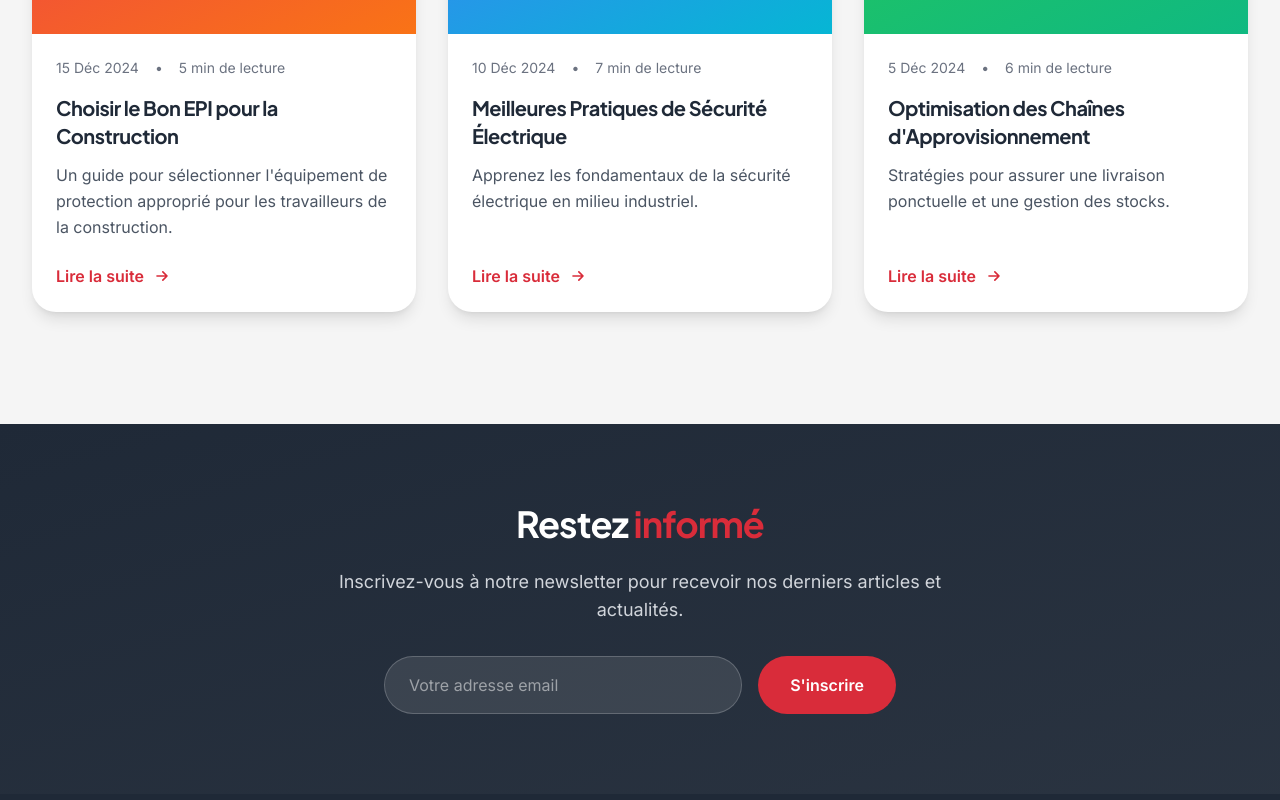
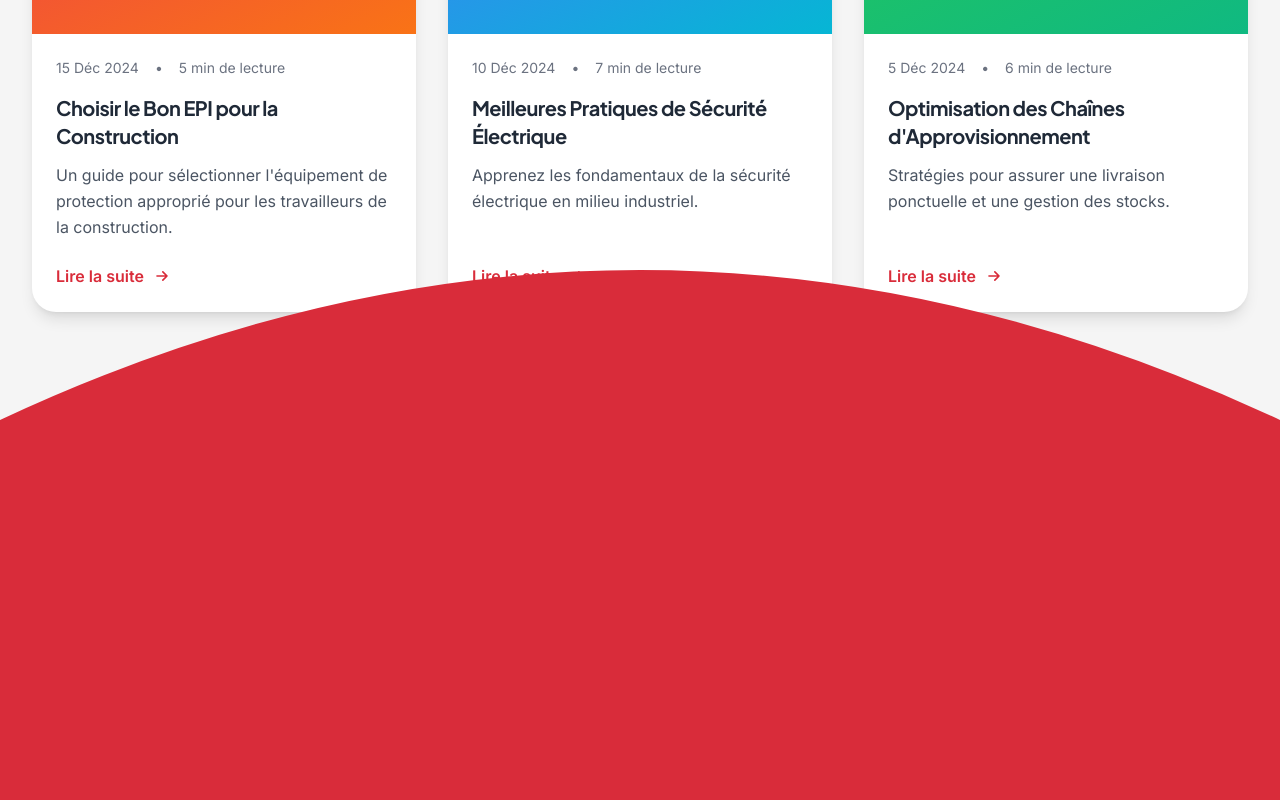
Before and after one commit to RawaneG/B2B-Industrial, a Next.js app: page /blog in a window 1280 px wide. Shown: the part 680-1480 px from the top of the page. Built offline with nearby package versions, Linux system fonts and the light colour scheme.

Commit message:
feat: implement page transition with curved overlay and route name display

```diff
--- /dev/null
+++ b/components/transitions/PageTransition.js
@@ -0,0 +1,158 @@
+'use client';
+import React, { useEffect, useState } from 'react';
+import { motion } from 'framer-motion';
+import { useRouter } from 'next/router';
+
+/**
+ * Page transition inspired by olivierlarose/nextjs-framer-page-transition
+ * Curved overlay with route name display
+ */
+
+// Route display names
+const routes = {
+  '/': 'Accueil',
+  '/about': 'À Propos',
+  '/contact': 'Contact',
+  '/products': 'Produits',
+  '/services': 'Services',
+  '/blog': 'Blog',
+  '/careers': 'Carrières',
+  '/legal': 'Mentions Légales',
+  '/projects': 'Projets',
+};
+
+const getRouteName = (route) => {
+  if (routes[route]) return routes[route];
+  const basePath = '/' + route.split('/')[1];
+  if (routes[basePath]) return routes[basePath];
+  return 'Page';
+};
+
+// Animation helper
+const anim = (variants) => ({
+  variants,
+  initial: 'initial',
+  animate: 'enter',
+  exit: 'exit',
+});
+
+// Text animation variants
+const text = {
+  initial: {
+    opacity: 1,
+  },
+  enter: {
+    opacity: 0,
+    top: -100,
+    transition: { duration: 0.75, delay: 0.35, ease: [0.76, 0, 0.24, 1] },
+    transitionEnd: { top: '47.5%' },
+  },
+  exit: {
+    opacity: 1,
+    top: '40%',
+    transition: { duration: 0.5, delay: 0.4, ease: [0.33, 1, 0.68, 1] },
+  },
+};
+
+// Curve path animation
+const curve = (initialPath, targetPath) => ({
+  initial: {
+    d: initialPath,
+  },
+  enter: {
+    d: targetPath,
+    transition: { duration: 0.75, delay: 0.35, ease: [0.76, 0, 0.24, 1] },
+  },
+  exit: {
+    d: initialPath,
+    transition: { duration: 0.75, ease: [0.76, 0, 0.24, 1] },
+  },
+});
+
+// SVG translate animation
+const translate = {
+  initial: {
+    top: '-300px',
+  },
+  enter: {
+    top: '-100vh',
+    transition: { duration: 0.75, delay: 0.35, ease: [0.76, 0, 0.24, 1] },
+    transitionEnd: {
+      top: '100vh',
+    },
+  },
+  exit: {
+    top: '-300px',
+    transition: { duration: 0.75, ease: [0.76, 0, 0.24, 1] },
+  },
+};
+
+export default function Curve({ children }) {
+  const router = useRouter();
+  const [dimensions, setDimensions] = useState({
+    width: null,
+    height: null,
+  });
+
+  useEffect(() => {
+    function resize() {
+      setDimensions({
+        width: window.innerWidth,
+        height: window.innerHeight,
+      });
+    }
+    resize();
+    window.addEventListener('resize', resize);
+    return () => {
+      window.removeEventListener('resize', resize);
+    };
+  }, []);
+
+  return (
+    <div className="page-curve">
+      {/* Background fallback while dimensions load */}
+      <div
+        style={{ opacity: dimensions.width == null ? 1 : 0 }}
+        className="curve-background"
+      />
+
+      {/* Route name text - centered */}
+      <motion.p className="curve-route" {...anim(text)}>
+        {getRouteName(router.route)}
+      </motion.p>
+
+      {/* SVG curve */}
+      {dimensions.width != null && <SvgCurve {...dimensions} />}
+
+      {/* Page content */}
+      {children}
+    </div>
+  );
+}
+
+const SvgCurve = ({ height, width }) => {
+  const initialPath = `
+    M0 300
+    Q${width / 2} 0 ${width} 300
+    L${width} ${height + 300}
+    Q${width / 2} ${height + 600} 0 ${height + 300}
+    L0 0
+  `;
+
+  const targetPath = `
+    M0 300
+    Q${width / 2} 0 ${width} 300
+    L${width} ${height}
+    Q${width / 2} ${height} 0 ${height}
+    L0 0
+  `;
+
+  return (
+    <motion.svg className="curve-svg" {...anim(translate)}>
+      <motion.path {...anim(curve(initialPath, targetPath))} />
+    </motion.svg>
+  );
+};
+
+// Also export as PageTransition for compatibility
+export { Curve as PageTransition };
--- /dev/null
+++ b/components/transitions/index.js
@@ -0,0 +1 @@
+export { default as PageTransition, Curve } from './PageTransition';
--- a/pages/_app.js
+++ b/pages/_app.js
@@ -1,14 +1,18 @@
 import '@/styles/globals.css';
 import { AnimatePresence } from 'framer-motion';
 import { LanguageProvider } from '@/lib/i18n';
+import { PageTransition } from '@/components/transitions';
 
 function MyApp({ Component, pageProps, router }) {
   // Wrap pages with AnimatePresence to enable exit animations on route changes.
   // Wrap with LanguageProvider for internationalization with French as default.
+  // PageTransition adds a smooth curved overlay effect inspired by dennissnellenberg.com
   return (
     <LanguageProvider>
       <AnimatePresence mode="wait" initial={false}>
-        <Component {...pageProps} key={router.route} />
+        <PageTransition key={router.route}>
+          <Component {...pageProps} />
+        </PageTransition>
       </AnimatePresence>
     </LanguageProvider>
   );
--- a/styles/globals.css
+++ b/styles/globals.css
@@ -297,3 +297,47 @@
   background-size: 400% 400%;
   animation: gradient-x 15s ease infinite;
 }
+
+/* Page Transition Styles - Curve animation inspired by Olivier Larose */
+.page-curve {
+  position: relative;
+  min-height: 100vh;
+  background-color: var(--color-neutral);
+}
+
+.page-curve .curve-svg,
+.page-curve .curve-background {
+  position: fixed;
+  height: calc(100vh + 600px);
+  width: 100vw;
+  pointer-events: none;
+  left: 0;
+  top: 0;
+  z-index: 99;
+}
+
+.page-curve .curve-svg {
+  fill: var(--color-primary);
+}
+
+.page-curve .curve-background {
+  background-color: var(--color-primary);
+  transition: opacity 0s linear 0.1s;
+}
+
+.page-curve .curve-route {
+  position: fixed;
+  left: 50%;
+  top: 40%;
+  transform: translateX(-50%);
+  color: var(--color-neutral);
+  font-family: var(--font-primary);
+  font-weight: 700;
+  font-size: clamp(2.5rem, 8vw, 5rem);
+  z-index: 100;
+  text-align: center;
+  white-space: nowrap;
+  letter-spacing: -0.02em;
+  margin: 0;
+  pointer-events: none;
+}
```
